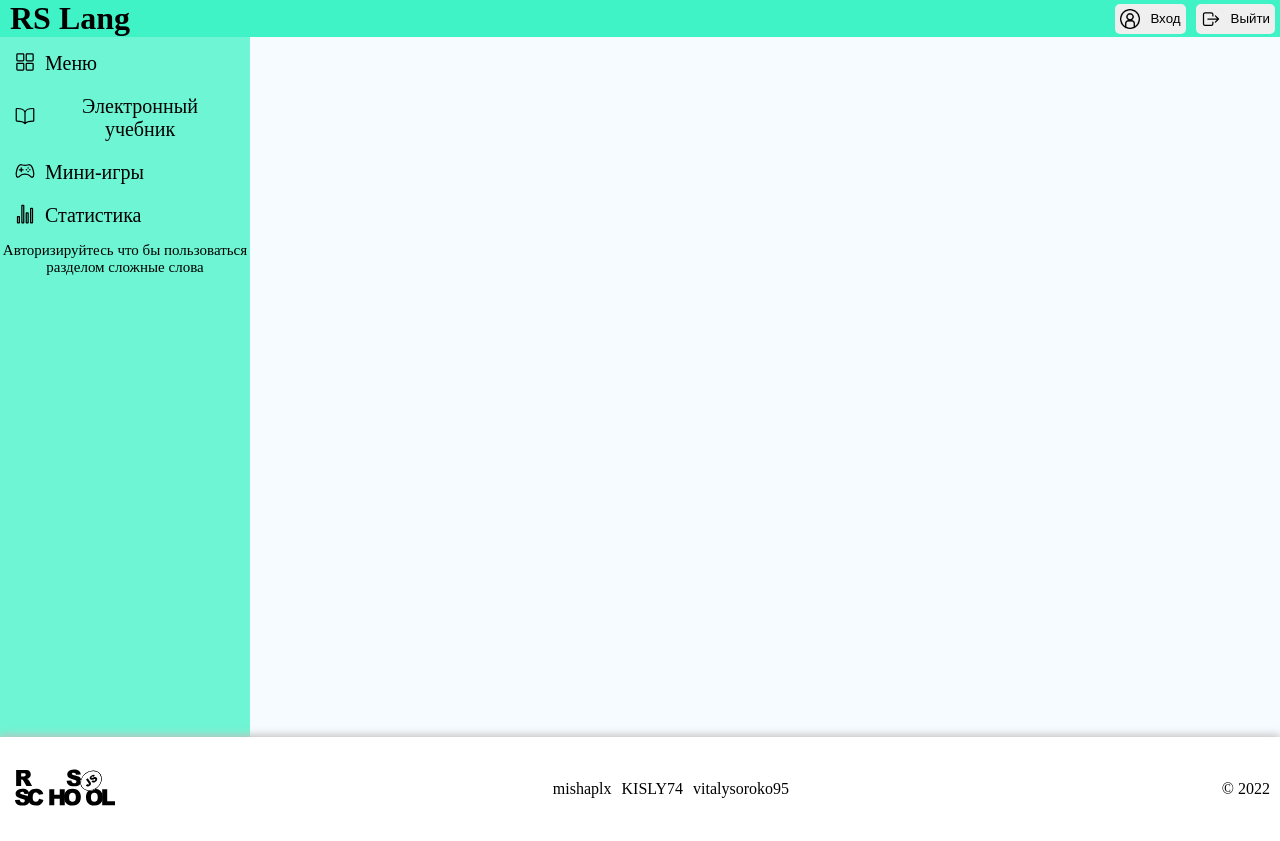
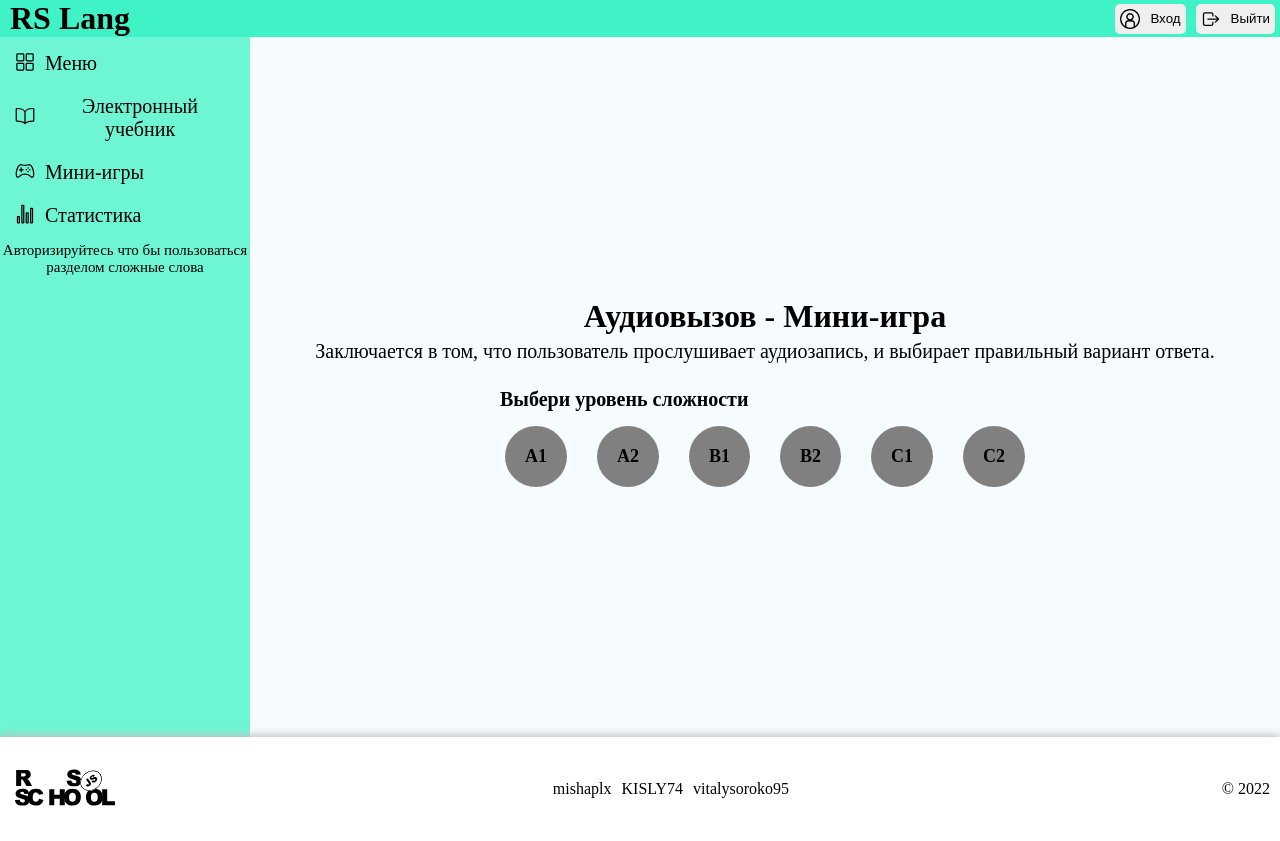
Before and after one commit to mishaplx/RS-Lang-App, a React (Create React App) app: page /RS-Lang-App/minigames/audiocall in a window 1280 px wide. Built offline with nearby package versions, Linux system fonts and the light colour scheme; a web font is replaced by a local one.

Commit message:
fix: add link

```diff
--- a/src/component/App/App.js
+++ b/src/component/App/App.js
@@ -25,15 +25,15 @@ function App() {
       <div className="main__flex">
         <Navigation />
         <Routes>
-          <Route path="/RS-Lang-App" element={<Main />} />
-          <Route path="/textbook" element={<Textbook />} />
-          <Route path="/minigames" element={<Minigames />} />
-          <Route path="/statistics" element={<Statistics />} />
-          <Route path="/minigames/sprint" element={<Sprintgame />} />
-          <Route path="/minigames/audiocall" element={<AudioCall />} />
-          <Route path="/minigames/audiocall/play" element={<AudioCallGame />} />
-          <Route path="/minigames/audiocall/end" element={<AudioCallEnd />} />
-          <Route path="/hard-word" element={<HardWord />} />
+          <Route path="/RS-Lang-App/main" element={<Main />} />
+          <Route path="/RS-Lang-App/textbook" element={<Textbook />} />
+          <Route path="/RS-Lang-App/minigames" element={<Minigames />} />
+          <Route path="/RS-Lang-App/statistics" element={<Statistics />} />
+          <Route path="/RS-Lang-App/minigames/sprint" element={<Sprintgame />} />
+          <Route path="/RS-Lang-App/minigames/audiocall" element={<AudioCall />} />
+          <Route path="/RS-Lang-App/minigames/audiocall/play" element={<AudioCallGame />} />
+          <Route path="/RS-Lang-App/minigames/audiocall/end" element={<AudioCallEnd />} />
+          <Route path="/RS-Lang-App/hard-word" element={<HardWord />} />
         </Routes>
       </div>
       <Footer />
--- a/src/component/Description/Description.js
+++ b/src/component/Description/Description.js
@@ -20,13 +20,13 @@ function Description() {
           Описание и возможности приложения
         </h2>
         <div className="description-content-options">
-          <Link to="/textbook">
+          <Link to="/RS-Lang-App/textbook">
           <Option image={options[0].image} title={options[0].title} description={options[0].description} />
           </Link>
-          <Link to="/statistics">
+          <Link to="/RS-Lang-App/statistics">
           <Option image={options[1].image} title={options[1].title} description={options[1].description} />
           </Link>
-          <Link to="/minigames">
+          <Link to="/RS-Lang-App/minigames">
           <Option image={options[2].image} title={options[2].title} description={options[2].description} />
           </Link>
         </div>
--- a/src/component/Header/Header.js
+++ b/src/component/Header/Header.js
@@ -22,7 +22,7 @@ function Header() {
   }
   return (
     <header className="header">
-      <Link to="/RS-Lang-App">
+      <Link to="/RS-Lang-App/main">
       <h1>RS Lang</h1>
       </Link>
       <div className="block__login">
--- a/src/component/Minigames/AudioCall/AudioCall.js
+++ b/src/component/Minigames/AudioCall/AudioCall.js
@@ -37,32 +37,32 @@ function AudioCall() {
           <div className='levels-content'>
             <h4>Выбери уровень сложности</h4>
             <section className='select-levels__content' onClick={groupWords}>
-              <Link to="/minigames/audiocall/play">
+              <Link to="/RS-Lang-App/minigames/audiocall/play">
                 <section className='btn-play'>
                   <h5>А1</h5>
                 </section>
               </Link>
-              <Link to="/minigames/audiocall/play">
+              <Link to="/RS-Lang-App/minigames/audiocall/play">
                 <section className='btn-play'>
                   <h5>А2</h5>
                 </section>
               </Link>
-              <Link to="/minigames/audiocall/play">
+              <Link to="/RS-Lang-App/minigames/audiocall/play">
                 <section className='btn-play'>
                   <h5>B1</h5>
                 </section>
               </Link>
-              <Link to="/minigames/audiocall/play">
+              <Link to="/RS-Lang-App/minigames/audiocall/play">
                 <section className='btn-play'>
                   <h5>B2</h5>
                 </section>
               </Link>
-              <Link to="/minigames/audiocall/play">
+              <Link to="/RS-Lang-App/minigames/audiocall/play">
                 <section className='btn-play'>
                   <h5>C1</h5>
                 </section>
               </Link>
-              <Link to="/minigames/audiocall/play">
+              <Link to="/RS-Lang-App/minigames/audiocall/play">
                 <section className='btn-play'>
                   <h5>C2</h5>
                 </section>
--- a/src/component/Minigames/AudioCall/AudioCallGame/AudioCallGame.js
+++ b/src/component/Minigames/AudioCall/AudioCallGame/AudioCallGame.js
@@ -114,7 +114,7 @@ function AudioCallGame() {
   return (
     <div className='play-audiocall'>
       <div className='play-audiocall__content'>
-        {end.game ? <Link to="/minigames/audiocall/end"><h1>Завершить игру</h1></Link> : words.length > 0 ? <img src={require("../../../../assets/sound.jpg")} onClick={playAudio} alt="" /> : ''}
+        {end.game ? <Link to="/RS-Lang-App/minigames/audiocall/end"><h1>Завершить игру</h1></Link> : words.length > 0 ? <img src={require("../../../../assets/sound.jpg")} onClick={playAudio} alt="" /> : ''}
 
         {end.game ? '' : words.length > 0 ? <h3 className='word'>{words[JSON.parse(localStorage.getItem('array'))[localStorage.getItem('num')] - minus].word} - {correct.is ? <span className='is'>Верно</span> : <span className='not'>Не верно</span>}</h3> : ''}
 
--- a/src/component/Minigames/Minigames.js
+++ b/src/component/Minigames/Minigames.js
@@ -8,11 +8,11 @@ function Minigames() {
         <h3 className="game__title">Игры</h3>
         <p className="game__subtitle">Закрепи новые слова при помощи игр.</p>
         <div className="game__flex">
-          <Link to="/minigames/audiocall" className="audioCall-game" >
+          <Link to="/RS-Lang-App/minigames/audiocall" className="audioCall-game" >
             <h3>Аудиовызов</h3>
             <p>Попробуй понять, какое слово было произнесено.</p>
           </Link>
-          <Link to="/minigames/sprint" className="sprint-game" href="/minigames">
+          <Link to="/RS-Lang-App/minigames/sprint" className="sprint-game" href="/minigames">
             <h3>Спринт</h3>
             <p>Как можно быстрее определи верный перевод слова или нет.</p>
           </Link>
--- a/src/component/Navigation/Navigation.js
+++ b/src/component/Navigation/Navigation.js
@@ -31,7 +31,7 @@ function Navigation() {
     <nav className="nav">
       <ul>
         <li>
-          <Link to="/RS-Lang-App" className="nav__name">
+          <Link to="/RS-Lang-App/main" className="nav__name">
             <span className="nav__icon" onClick={handleClick}>
               <img src={imgMenu} className="menuImg" width="20px" alt="menu" />
             </span>
@@ -39,7 +39,7 @@ function Navigation() {
           </Link>
         </li>
         <li>
-          <Link to="/textbook" className="nav__name">
+          <Link to="/RS-Lang-App/textbook" className="nav__name">
             <span className="nav__icon">
               <img src={imgBook} width="20px" alt="menu" />
             </span>
@@ -47,7 +47,7 @@ function Navigation() {
           </Link>
         </li>
         <li>
-          <Link to="/minigames" className="nav__name">
+          <Link to="/RS-Lang-App/minigames" className="nav__name">
             <span className="nav__icon">
               <img src={imgGame} width="20px" alt="menu" />
             </span>
@@ -55,7 +55,7 @@ function Navigation() {
           </Link>
         </li>
         <li>
-          <Link to="/statistics" className="nav__name">
+          <Link to="/RS-Lang-App/statistics" className="nav__name">
             <span className="nav__icon">
               <img src={imgStat} width="20px" alt="menu" />
             </span>
@@ -64,7 +64,7 @@ function Navigation() {
         </li>
         {loginState ? (
   <li>
-  <Link to="/hard-word" className="nav__name">
+  <Link to="/RS-Lang-App/hard-word" className="nav__name">
     <span className="nav__icon">
       <img src={imgStat} width="20px" alt="menu" />
     </span>
--- a/src/component/Textbook/Textbook.js
+++ b/src/component/Textbook/Textbook.js
@@ -55,7 +55,7 @@ function Textbook() {
       const allPersons = resp.data;
       let objWordCard = allPersons.filter(el => el.word === wordCard);
       setBookState(objWordCard);
-      console.log('render2');
+      //console.log('render2');
       setLoading(false)
     });
    },[bookState]);
```
Also changed, not shown: 2 other files (tests, documents, lock files or other folders).
